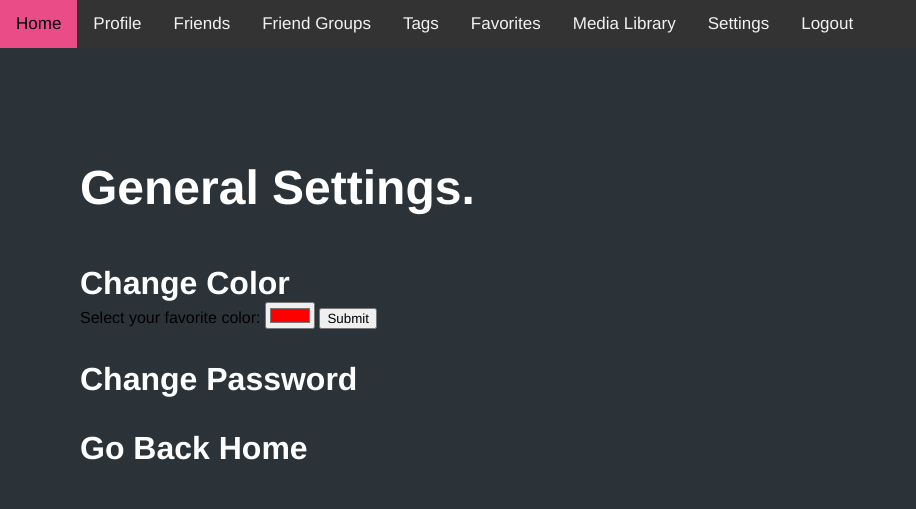
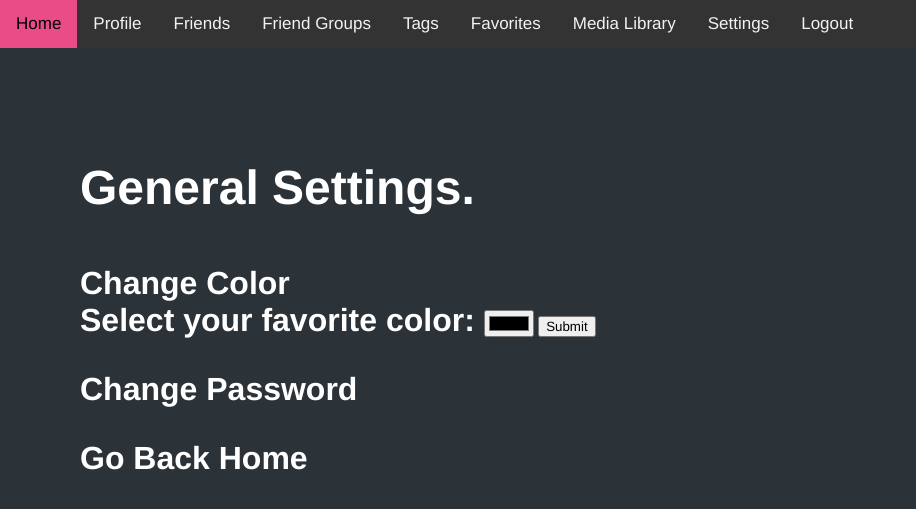
Before and after one commit to ujjusinghania/Dispatch, a Flask app: page /home/settings in a window 1280 px wide. Shown: the top 509 px of the page, without its empty margins (0-916 px from the left). Run offline with Flask 2, Linux system fonts and the light colour scheme; the visitor is signed in with stand-in values (Sample User, id 1).

Commit message:
Changed how color works

```diff
--- a/Dispatch App/main.py
+++ b/Dispatch App/main.py
@@ -100,16 +100,18 @@ def home():
 		return render_template('home.html')
 
 @app.route('/home/settings')
-def setting():
+def setting(color="#ff000"):
 	if (checkSess()):
 		return redirect(url_for('login'))
 	else:
-		return render_template('settings.html')
+		return render_template('settings.html', color=color)
 
 @app.route('/changecolor', methods = ['GET', 'POST'])
 def changecolor():
-	color = request.form['favcolor']
-	print color
+	col = request.args.get("favcolor")
+	print(col)
+
+	session['color'] = col
 	return redirect(url_for('setting'))
 
 @app.route('/settings/changepass')
--- a/Dispatch App/templates/settings.html
+++ b/Dispatch App/templates/settings.html
@@ -47,8 +47,8 @@
             <span>Change Color</span>
         </a>
 		<form action="/changecolor">
-			Select your favorite color:
-			<input type="color" name="favcolor" value="#ff0000">
+			<span>Select your favorite color: </span>
+			<input type="color" name="favcolor" value={{color}}>
 			<input type="submit">
 		</form>
 
```
